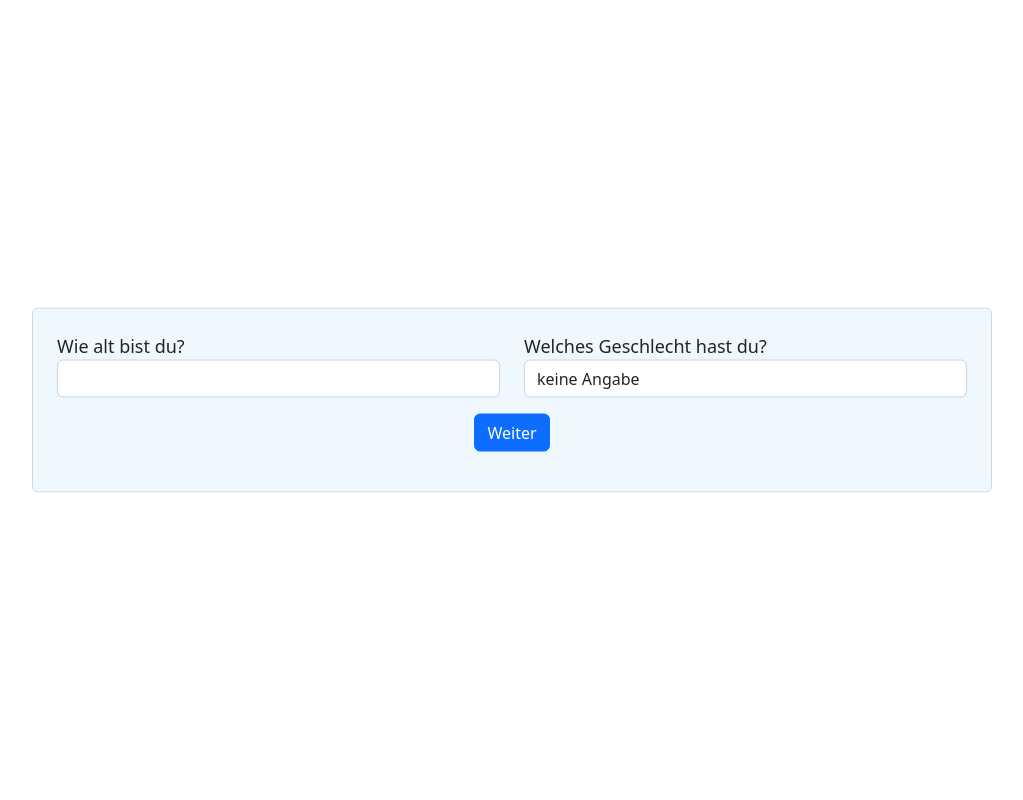
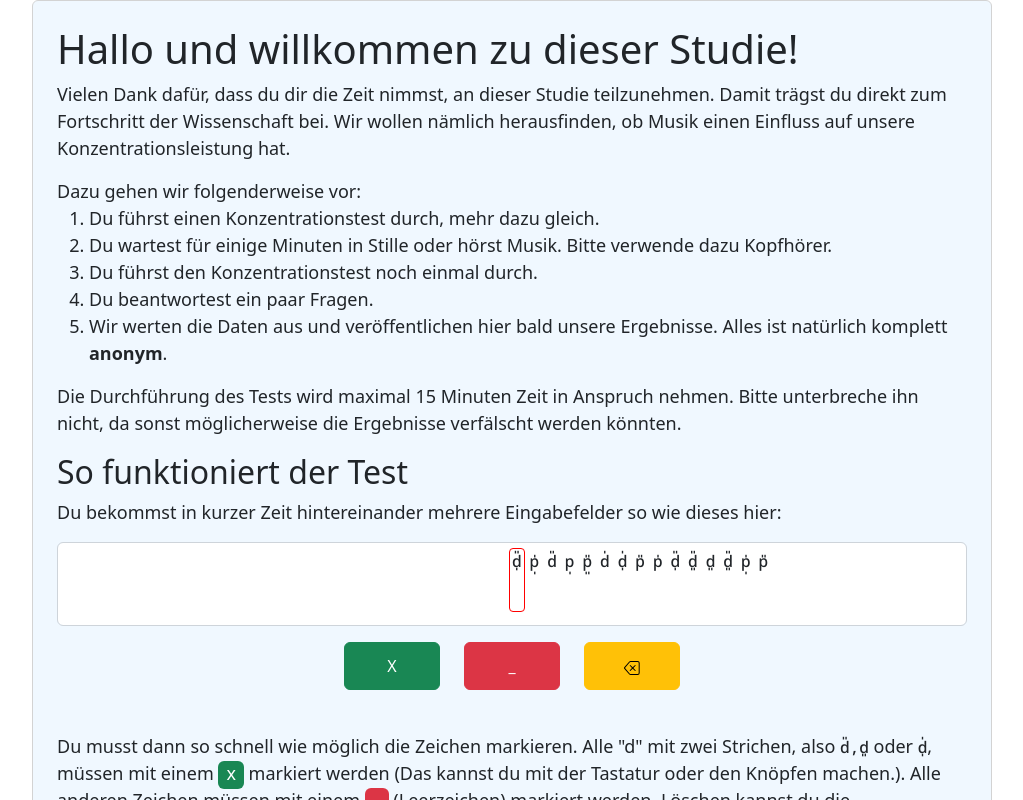
Before and after one commit to elimatao/mozartstudie, a React (Create React App) app: page / in a window 1280 px wide. Shown: the whole page, without its empty margins (128-1151 px from the left). Built offline with nearby package versions, Linux system fonts and the light colour scheme.

Commit message:
Leichte Veränderung des Einleitungs-Textes

```diff
--- a/src/Constants.js
+++ b/src/Constants.js
@@ -10,7 +10,7 @@ const dev = {
         duration: 4,
         reps: 3
     },
-    startDiv: 5, // #######################################
+    startDiv: 0, // #######################################
     music: {
         controls: 2,
         duration: 5
--- a/src/Introduction.js
+++ b/src/Introduction.js
@@ -19,6 +19,11 @@ export default function Introduction({handleDivChange}){
                     <li>Du beantwortest ein paar Fragen.</li>
                     <li>Wir werten die Daten aus und veröffentlichen hier bald unsere Ergebnisse. Alles ist natürlich komplett <b>anonym</b>.</li>
                 </ol>
+
+            <p>
+                Die Durchführung des Tests wird maximal 15 Minuten Zeit in Anspruch nehmen. Bitte unterbreche ihn nicht,
+                da sonst möglicherweise die Ergebnisse verfälscht werden könnten.
+            </p>
 
             <h2>So funktioniert der Test</h2>
             <p>Du bekommst in kurzer Zeit hintereinander mehrere Eingabefelder so wie dieses hier:</p>
```
